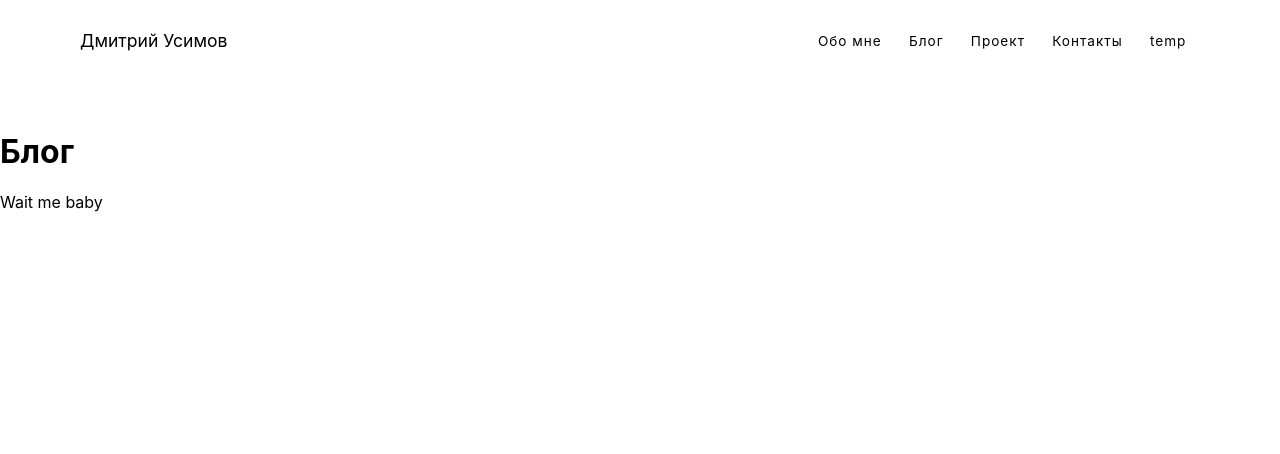
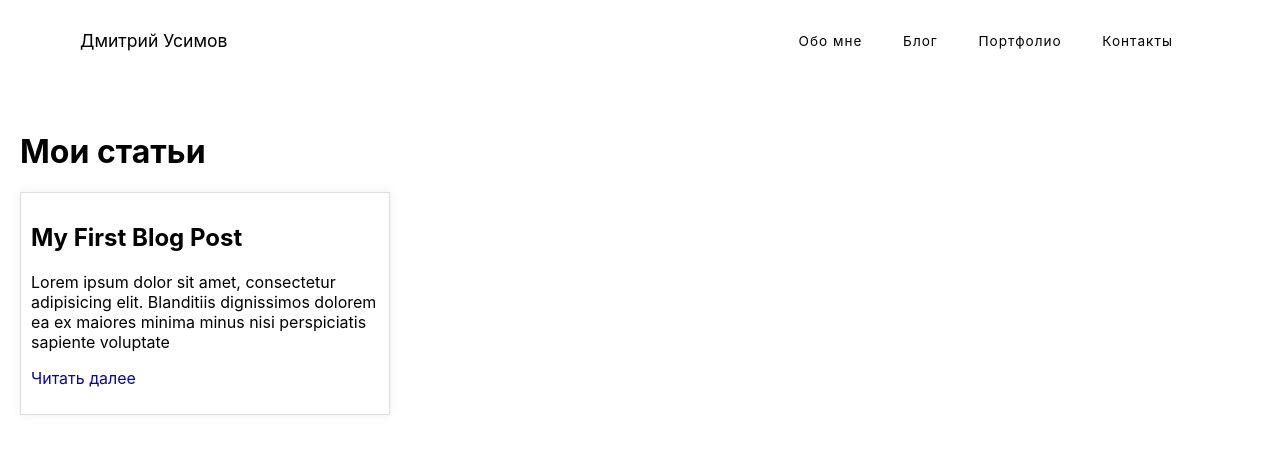
Before and after one commit to heyheyheyxd/xdxd, a SvelteKit app: page /blog in a window 1280 px wide. Shown: the top 454 px of the page. Built offline with nearby package versions, Linux system fonts and the light colour scheme.

Commit message:
add blog

```diff
--- a/src/routes/+layout.svelte
+++ b/src/routes/+layout.svelte
@@ -2,9 +2,12 @@
     <div class="nav-container">
         <a href="/" class="nav-logo" title="Back to home">Дмитрий Усимов</a>
     <div class="nav-links">
-       {#each nav as link}
-       <a href={link.href} class="link">{link.title}</a>
-       {/each}
+        {#each nav as link}
+        {#if link.isShow}
+            <a href={link.href} class="link">{link.title}</a>
+            <span>&nbsp;&nbsp;&nbsp;</span>
+        {/if}
+    {/each}
     </div>
     </div>
 </nav>
@@ -18,27 +21,27 @@
         {
          title: "Обо мне",
          href: "/about",
-
+         isShow: true,
         },
         {
          title: "Блог",
          href: "/blog",
-
+         isShow: true,
         },
         {
-         title: "Проект",
+         title: "Портфолио",
          href: "/project",
-
+         isShow: true,
         },
         {
          title: "Контакты",
          href: "/contacts",
-
+         isShow: true,
         },
         {
          title: "temp",
          href: "/temp",
-
+         isShow: false,
         },
     ];
 </script>
--- /dev/null
+++ b/src/routes/blog/+layout.svelte
@@ -0,0 +1,5 @@
+<div class="container">
+
+    <slot />
+
+    </div>
--- a/src/routes/blog/+page.svelte
+++ b/src/routes/blog/+page.svelte
@@ -1,3 +1,45 @@
-<h1>Блог</h1>
+<svelte:head>
+    <title>Блок</title>
+</svelte:head>
+<div class="container">
+    <h1>Мои статьи</h1>
+    <div class="bloogposts">
+        {#each routes as page}
+    <div class="post">
+        <h2>{page.title}</h2>
+        <p>{page.body}</p>
+        <p class="readmore">
+            <a class="link" href={`/blog/posts/${page.id}`}>
+                Читать далее
+                </a>
+        </p>
+    </div>
+        {/each}
+    </div>
+</div>
+<script>
+    import {routes} from "./routes";
+</script>
+<style>
+    .container {
+        margin: 50 px auto;
+        max-width: 800px;
+        padding: 0 20px;
+    }
 
-Wait me baby
+    .bloogposts {
+        display: grid;
+        grid-template-columns: 1fr 1fr;
+        grid-gap: 20px;
+    }
+
+    .post {
+        border: 1px solid #ddd;
+        padding: 10px;
+        box-shadow: 0 0 10px #eee;
+    }
+
+    .link {
+        color: rgb(10,10,139);
+    }
+</style>
--- /dev/null
+++ b/src/routes/blog/routes.js
@@ -0,0 +1,13 @@
+export const routes = [
+
+    {
+
+    id: 1,
+
+    title: 'My First Blog Post',
+
+    body: 'Lorem ipsum dolor sit amet, consectetur adipisicing elit. Blanditiis dignissimos dolorem ea ex maiores minima minus nisi perspiciatis sapiente voluptate',
+
+    },
+
+    ];
```
Also changed, not shown: src/routes/contact/+page.svelte (renamed from src/routes/contacts/+page.svelte).
